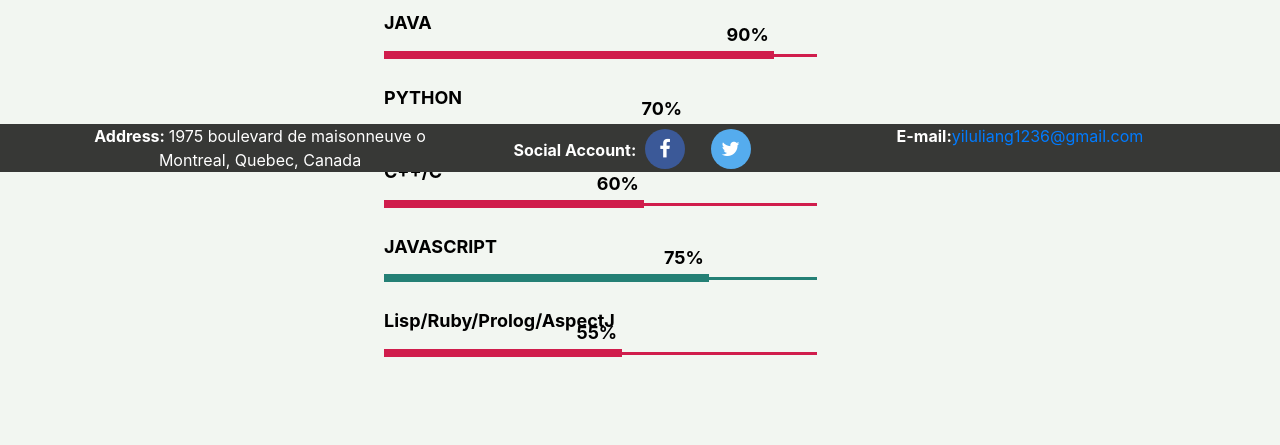
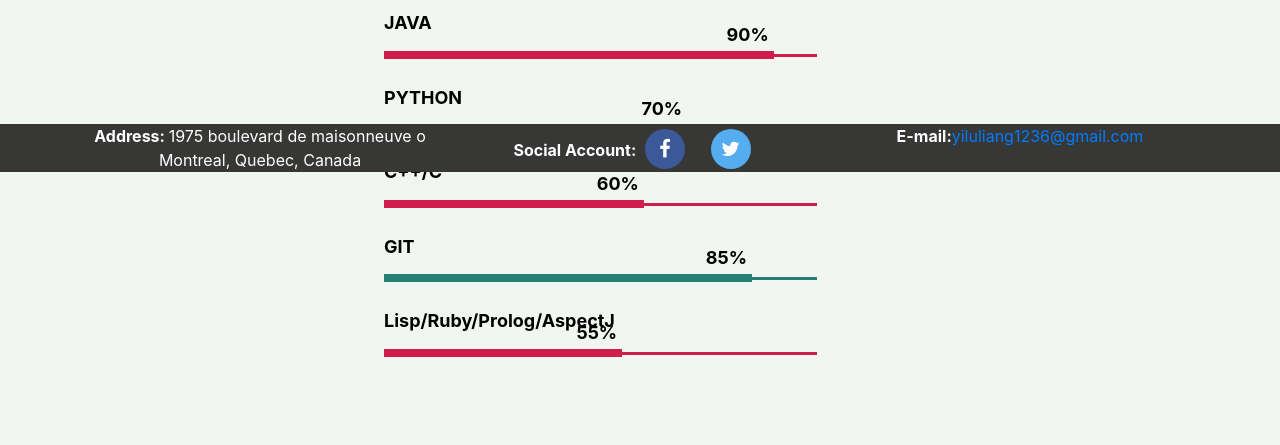
Before and after one commit to sunyanl1236/PersonalWebsite-Yilu-LIANG, a Flask app: page / in a window 1280 px wide. Shown: the part 628-1073 px from the top of the page. Run offline with Flask 2, Linux system fonts and the light colour scheme; some libraries are stand-ins or nearby versions.

Commit message:
Update about.html

```diff
--- a/Personal Website-Yilu LIANG/PersonalWebsite_Yilu_LIANG/templates/about.html
+++ b/Personal Website-Yilu LIANG/PersonalWebsite_Yilu_LIANG/templates/about.html
@@ -108,10 +108,10 @@
                         </div>
                     </div>
 
-                    <h3 class="progress-title">JAVASCRIPT</h3>
+                    <h3 class="progress-title">GIT</h3>
                     <div class="progress green">
-                        <div class="progress-bar" style="width:75%; background:#248075;">
-                            <div class="progress-value">75%</div>
+                        <div class="progress-bar" style="width:85%; background:#248075;">
+                            <div class="progress-value">85%</div>
                         </div>
                     </div>
 
```
